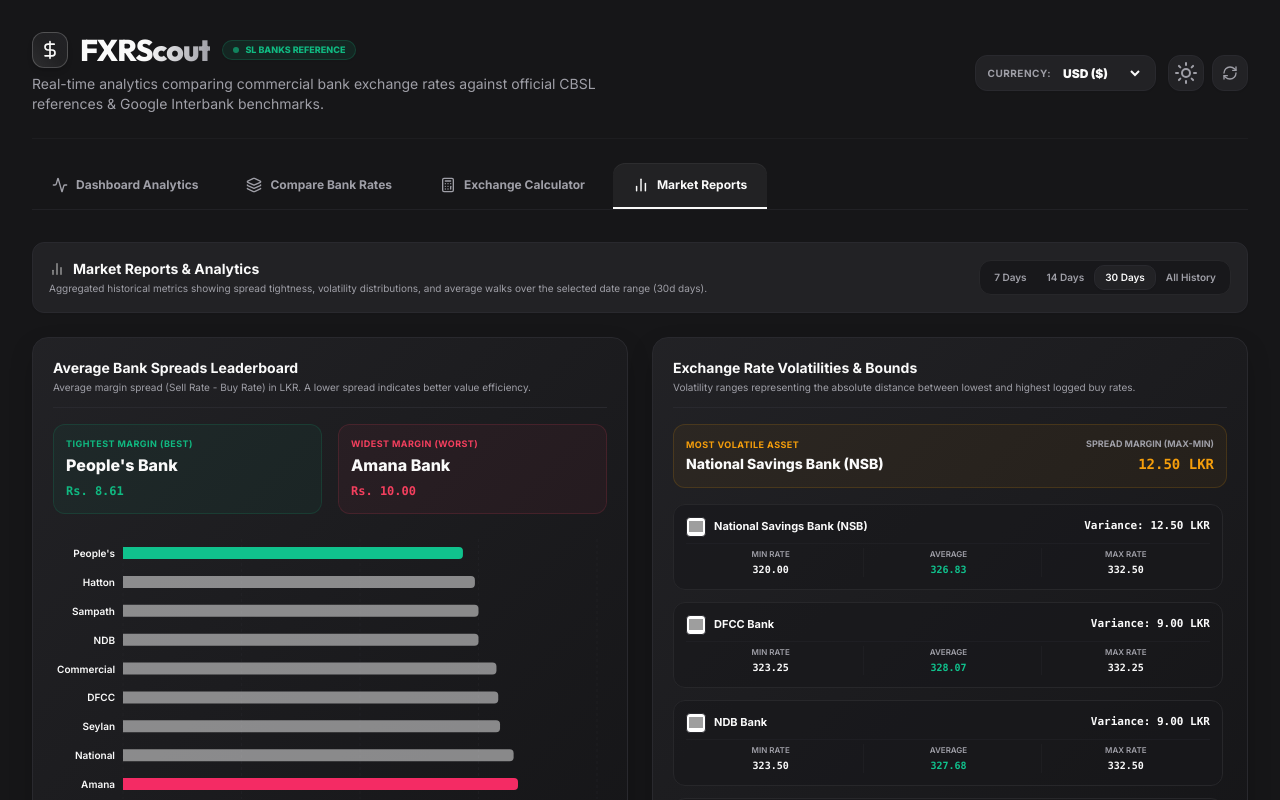
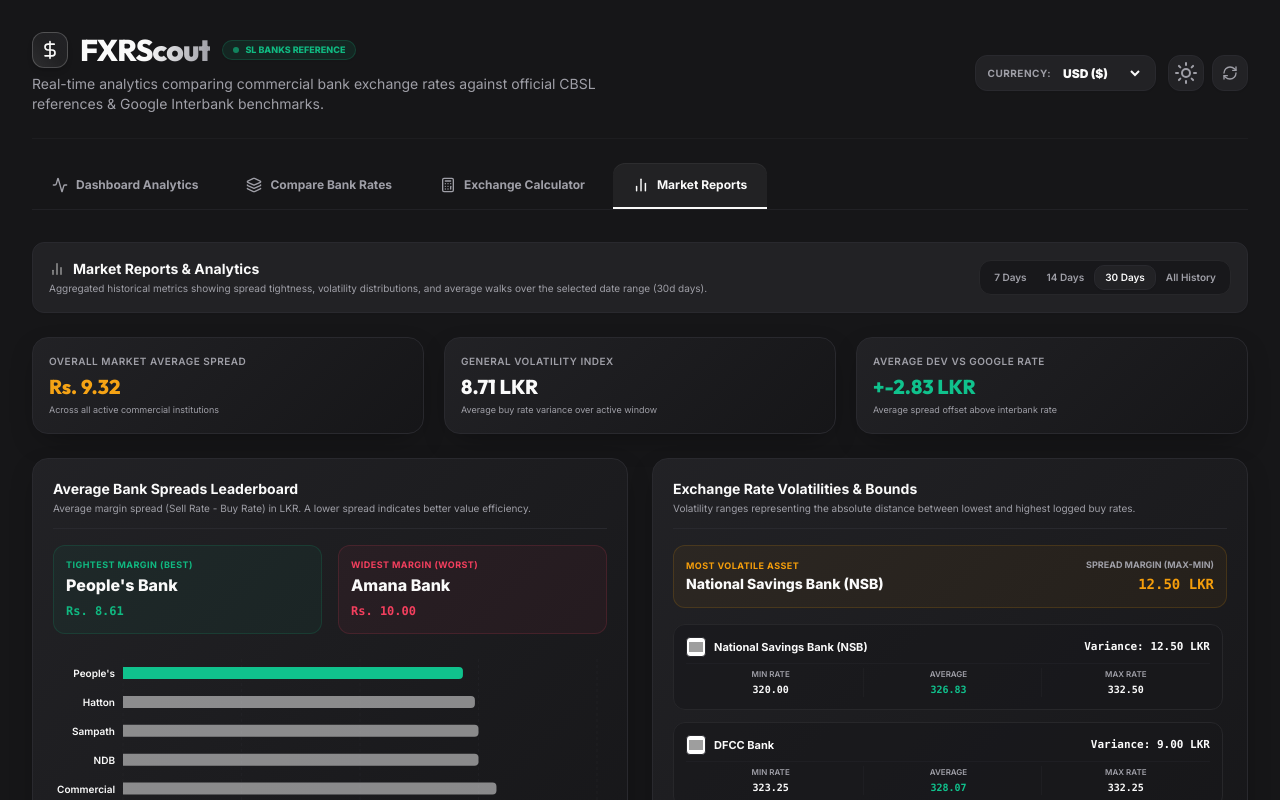
Before and after one commit to XThenuwara/FXRScout, a React (Vite) app: page / in a window 1280 px wide. Both pictures are taken after a click on the tab "Market Reports". Shown: the top 800 px of the page. Built offline with nearby package versions, Linux system fonts and the light colour scheme; grey boxes are pictures that could not be loaded.

Commit message:
feat(reports): introduce market overview summary statistics cards to reports panel header

```diff
--- a/src/App.jsx
+++ b/src/App.jsx
@@ -770,10 +770,46 @@
       return entry;
     });
 
+    // 4. Summarized aggregated overview stats
+    let totalSpreads = 0;
+    let spreadCount = 0;
+    spreadsRank.forEach(item => {
+      if (item.avgSpread !== null) {
+        totalSpreads += item.avgSpread;
+        spreadCount++;
+      }
+    });
+    const marketAvgSpread = spreadCount > 0 ? totalSpreads / spreadCount : null;
+
+    let totalVariance = 0;
+    let varianceCount = 0;
+    volatilityReport.forEach(item => {
+      if (item.range !== null) {
+        totalVariance += item.range;
+        varianceCount++;
+      }
+    });
+    const marketVolatilityIndex = varianceCount > 0 ? totalVariance / varianceCount : null;
+
+    let sumDeviation = 0;
+    let deviationCount = 0;
+    dailyBenchmarksWalk.forEach(day => {
+      if (day.banksAvg !== null && day.google !== null) {
+        sumDeviation += (day.banksAvg - day.google);
+        deviationCount++;
+      }
+    });
+    const avgGoogleDeviation = deviationCount > 0 ? sumDeviation / deviationCount : null;
+
     return {
       spreadsRank,
       volatilityReport,
-      dailyBenchmarksWalk
+      dailyBenchmarksWalk,
+      summary: {
+        marketAvgSpread,
+        marketVolatilityIndex,
+        avgGoogleDeviation
+      }
     };
   }, [data, filteredChartData, activeCurrency]);
 
@@ -1993,6 +2029,33 @@
                   </div>
                 </div>
 
+                {/* Summary Key Statistics Row */}
+                <div className="grid grid-cols-1 sm:grid-cols-3 gap-5">
+                  <div className="theme-panel p-4 rounded-2xl bg-card text-card-foreground">
+                    <span className="text-muted-foreground font-semibold text-[10px] tracking-wider uppercase block">Overall Market Average Spread</span>
+                    <span className="text-xl font-extrabold text-spread mt-1 block" style={{ fontFamily: 'Outfit' }}>
+                      {reportsData.summary.marketAvgSpread !== null ? formatLKR(reportsData.summary.marketAvgSpread) : 'N/A'}
+                    </span>
+                    <span className="text-[9px] text-muted-foreground mt-0.5 block">Across all active commercial institutions</span>
+                  </div>
+
+                  <div className="theme-panel p-4 rounded-2xl bg-card text-card-foreground">
+                    <span className="text-muted-foreground font-semibold text-[10px] tracking-wider uppercase block">General Volatility Index</span>
+                    <span className="text-xl font-extrabold text-foreground mt-1 block" style={{ fontFamily: 'Outfit' }}>
+                      {reportsData.summary.marketVolatilityIndex !== null ? `${reportsData.summary.marketVolatilityIndex.toFixed(2)} LKR` : 'N/A'}
+                    </span>
+                    <span className="text-[9px] text-muted-foreground mt-0.5 block">Average buy rate variance over active window</span>
+                  </div>
+
+                  <div className="theme-panel p-4 rounded-2xl bg-card text-card-foreground">
+                    <span className="text-muted-foreground font-semibold text-[10px] tracking-wider uppercase block">Average Dev vs Google Rate</span>
+                    <span className="text-xl font-extrabold text-buy mt-1 block" style={{ fontFamily: 'Outfit' }}>
+                      {reportsData.summary.avgGoogleDeviation !== null ? `+${reportsData.summary.avgGoogleDeviation.toFixed(2)} LKR` : 'N/A'}
+                    </span>
+                    <span className="text-[9px] text-muted-foreground mt-0.5 block">Average spread offset above interbank rate</span>
+                  </div>
+                </div>
+
                 <div className="grid grid-cols-1 lg:grid-cols-2 gap-6">
                   {/* SECTION 1: Average Spreads Leaderboard */}
                   <div className="theme-panel p-5 rounded-2xl bg-card text-card-foreground border border-border flex flex-col justify-between">
```
